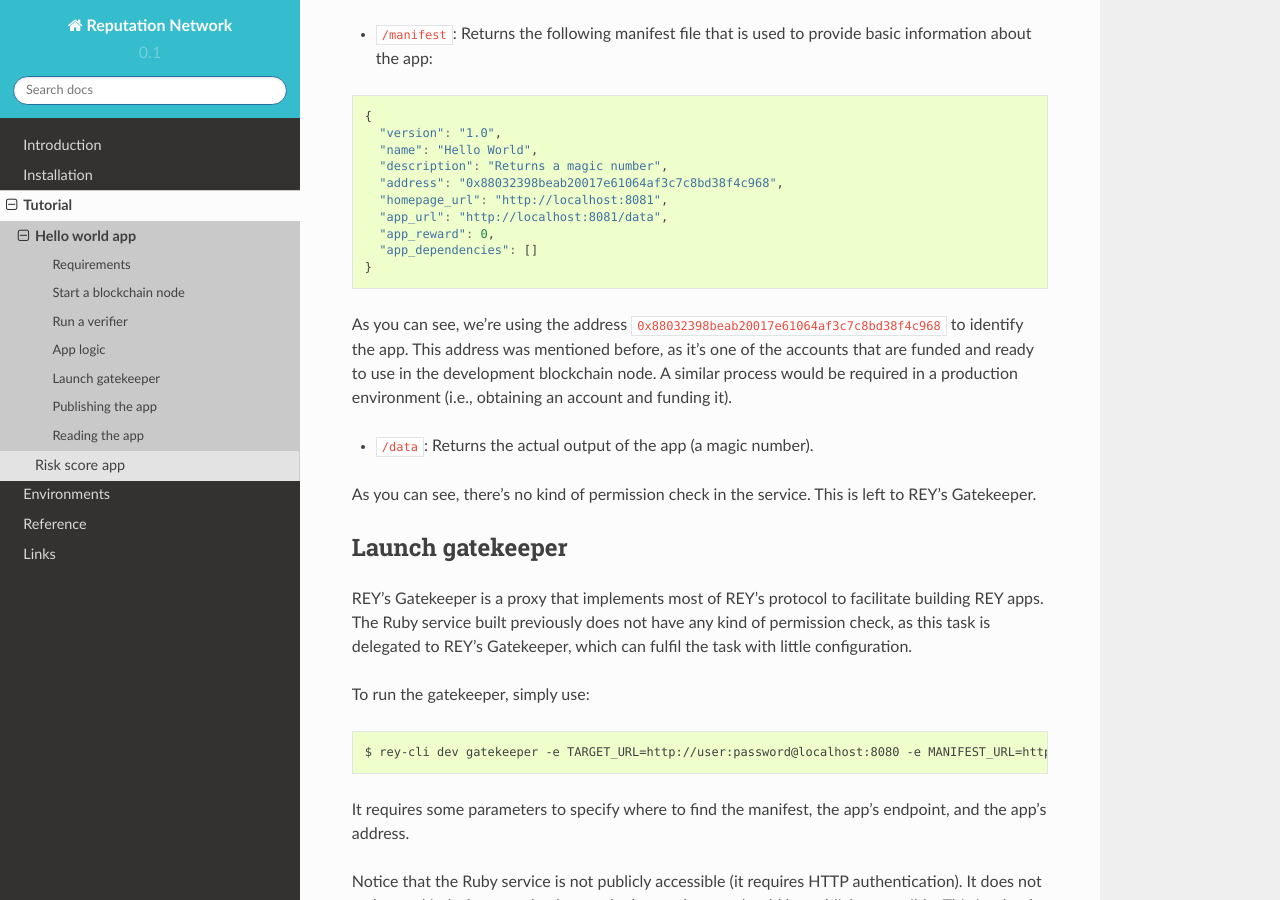
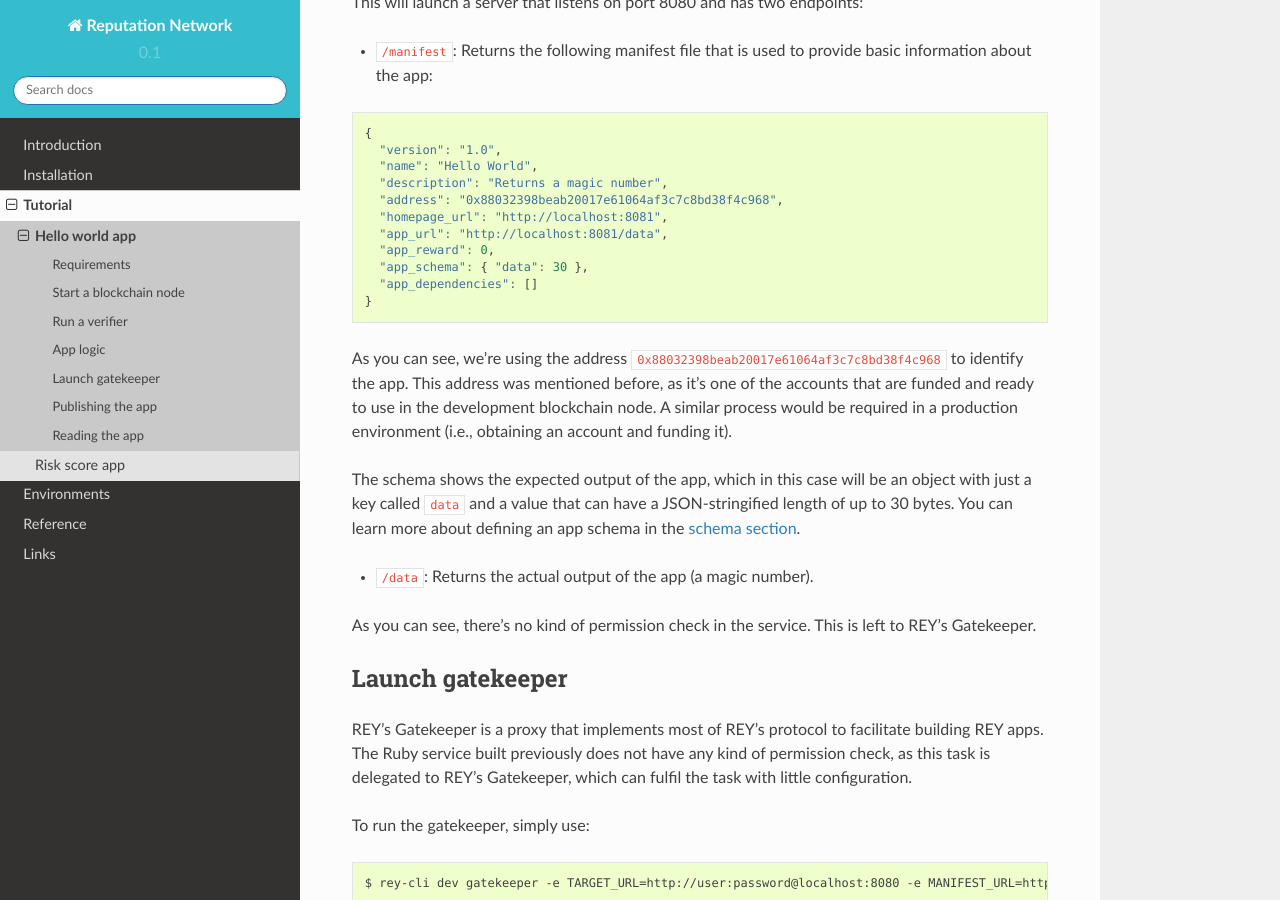
Before and after one commit to reputation-network/rey-docs, a Sphinx documentation site: the page built from docs/contents/tutorial/hello_world.rst, in a window 1280 px wide and 900 px high, scrolled down 2459 px. Built offline with Sphinx 7.4.7 and the Read the Docs theme 2.0.0, drawn with Linux system fonts in a browser that asks for light colours; some of the changed text lies outside the part shown.

Commit message:
Add schema section

```diff
--- a/docs/contents/reference.rst
+++ b/docs/contents/reference.rst
@@ -11,6 +11,7 @@
     reference/transactions.rst
     reference/gatekeeper.rst
     reference/serializations.rst
+    reference/schema.rst
     reference/registry.rst
     reference/verifier.rst
     reference/projects.rst
--- a/docs/contents/reference/registry.rst
+++ b/docs/contents/reference/registry.rst
@@ -23,7 +23,7 @@
     "address": "0xc25b4ff9eb6f52392eef1e103daacc7519795f01",
     "app_url": "http://api.example.com/super-scoring-app/data",
     "app_reward": 10,
-    "app_schema": "{\"score\":5}",
+    "app_schema": { "score": 5 },
     "app_dependencies": [
       "0x31bb9d47bc8bf6422ff7dcd2ff53bc90f8f7b009",
       "0x88032398beab20017e61064af3c7c8bd38f4c968"
@@ -52,6 +52,6 @@
 
 - App reward: the expected reward for the app's service. If omitted, zero reward is assumed.
 
-- App schema: the schema to be used by the app when returning its output.
+- App schema: the :ref:`schema <schema>`_ to be used by the app when returning its output.
 
 - App dependencies: a list of address for whom the app needs read permissions to properly run.
--- a/docs/contents/tutorial/hello_world.rst
+++ b/docs/contents/tutorial/hello_world.rst
@@ -82,6 +82,7 @@
     address: '0x88032398beab20017e61064af3c7c8bd38f4c968',
     app_url: 'http://localhost:8081/data',
     app_reward: 0,
+    app_schema: { data: 30 },
     app_dependencies: []
   }.freeze
   APP_SEED = (MANIFEST[:address] + ENV['SECRET_SALT'].to_s).to_i(16).freeze
@@ -123,10 +124,13 @@
     "homepage_url": "http://localhost:8081",
     "app_url": "http://localhost:8081/data",
     "app_reward": 0,
+    "app_schema": { "data": 30 },
     "app_dependencies": []
   }
 
 As you can see, we're using the address ``0x88032398beab20017e61064af3c7c8bd38f4c968`` to identify the app. This address was mentioned before, as it's one of the accounts that are funded and ready to use in the development blockchain node. A similar process would be required in a production environment (i.e., obtaining an account and funding it).
+
+The schema shows the expected output of the app, which in this case will be an object with just a key called ``data`` and a value that can have a JSON-stringified length of up to 30 bytes. You can learn more about defining an app schema in the :ref:`schema section <schema>`.
 
 - ``/data``: Returns the actual output of the app (a magic number).
 
--- a/docs/contents/tutorial/risk_score.rst
+++ b/docs/contents/tutorial/risk_score.rst
@@ -141,7 +141,9 @@
     "app_dependencies": ['0x88032398beab20017e61064af3c7c8bd38f4c968']
   }
 
-As you can see, we're using the address ``0x6d644c57247de51da20797f14dceedfbc4ef6561`` to identify the app. This address was mentioned before, as it's one of the accounts that are funded and ready to use in the development blockchain node, and it's different from hello world's address. Also, note that the dependency of hello world app is stated by including hello world app's address in the ``app_dependencies`` list.
+As you can see, we're using the address ``0x6d644c57247de51da20797f14dceedfbc4ef6561`` to identify the app. This address was mentioned before, as it's one of the accounts that are funded and ready to use in the development blockchain node, and it's different from hello world's address. Also, note that the dependency of hello world app is stated by including risk score app's address in the ``app_dependencies`` list.
+
+The schema shows the expected output of the app, which in this case will be an object with just a key called ``data`` and a value that can have a JSON-stringified length of up to 30 bytes. You can learn more about defining an app schema in the :ref:`schema section <schema>`.
 
 - ``/data``: Returns the actual output of the app.
 
```
Also changed, not shown: docs/contents/reference/schema.rst (added, +117 -0 lines).
